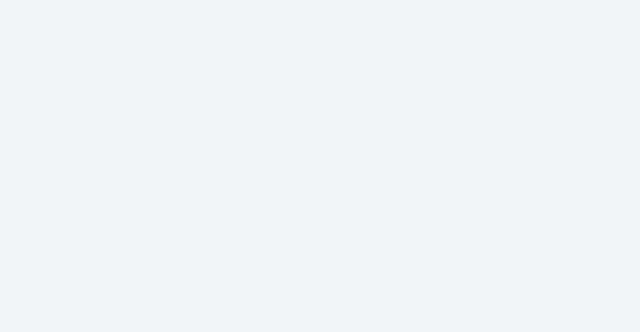
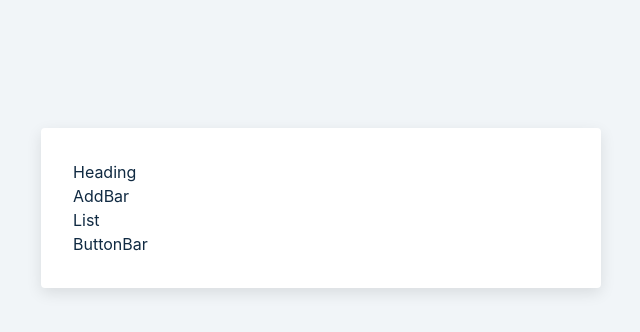
Before and after one commit to omr-dev/grocery-bud, a React (Vite) app: page / in a window 1280 px wide. Shown: the top 332 px of the page, without its empty margins (319-959 px from the left). Built offline with nearby package versions, Linux system fonts and the light colour scheme.

Commit message:
drafts for components created

```diff
--- /dev/null
+++ b/src/App.module.css
@@ -0,0 +1,17 @@
+:root{
+    --radius:0.4rem;
+    --light-shadow: 0 5px 15px rgba(0, 0, 0, 0.1);
+    --dark-shadow: 0 5px 15px rgba(0, 0, 0, 0.2);
+    --transition: all .3s linear;
+
+}
+.App{
+    width: 90vw;
+    max-width: 56rem;
+    background: #fff;
+    border-radius: var(--radius);
+    box-shadow: var(--light-shadow);
+    transition: var(--transition);
+    padding: 3.2rem;
+    margin: 12.8rem auto 0;
+}
--- a/src/App.tsx
+++ b/src/App.tsx
@@ -1,11 +1,18 @@
-
-import './App.css'
+import styles from './App.module.css';
+import Heading from './components/heading/Heading';
+import ButtonBar from './components/buttonbar/ButtonBar';
+import List from './components/list/List';
+import AddBar from './components/addBar/AddBar';
 
 function App() {
 
 
   return (
-    <div className="App">
+    <div className={styles.App}>
+      <Heading/>
+      <AddBar/>
+      <List/>
+      <ButtonBar/>
 
     </div>
   )
--- /dev/null
+++ b/src/components/addBar/AddBar.tsx
@@ -0,0 +1,11 @@
+import styles from './addBar.module.css';
+
+const AddBar = () => {
+    return (
+        <div>
+            <h1>AddBar</h1>
+        </div>
+    );
+};
+
+export default AddBar;
--- /dev/null
+++ b/src/components/buttonbar/ButtonBar.tsx
@@ -0,0 +1,11 @@
+import styles from './buttonBar.module.css';
+
+const ButtonBar = () => {
+    return (
+        <div>
+            <h1>ButtonBar</h1>
+        </div>
+    );
+};
+
+export default ButtonBar;
--- /dev/null
+++ b/src/components/heading/Heading.tsx
@@ -0,0 +1,11 @@
+import styles from './heading.module.css';
+
+const Heading = () => {
+    return (
+        <div>
+            <h1>Heading</h1>
+        </div>
+    );
+};
+
+export default Heading;
--- /dev/null
+++ b/src/components/list/List.tsx
@@ -0,0 +1,11 @@
+import styles from './list.module.css';
+
+const List = () => {
+    return (
+        <div>
+            <h1>List</h1>
+        </div>
+    );
+};
+
+export default List;
```
Also changed, not shown: src/components/addBar/addBar.module.css (added), src/components/buttonbar/buttonBar.module.css (added), src/components/heading/heading.module.css (added), src/components/list/list.module.css (added).
